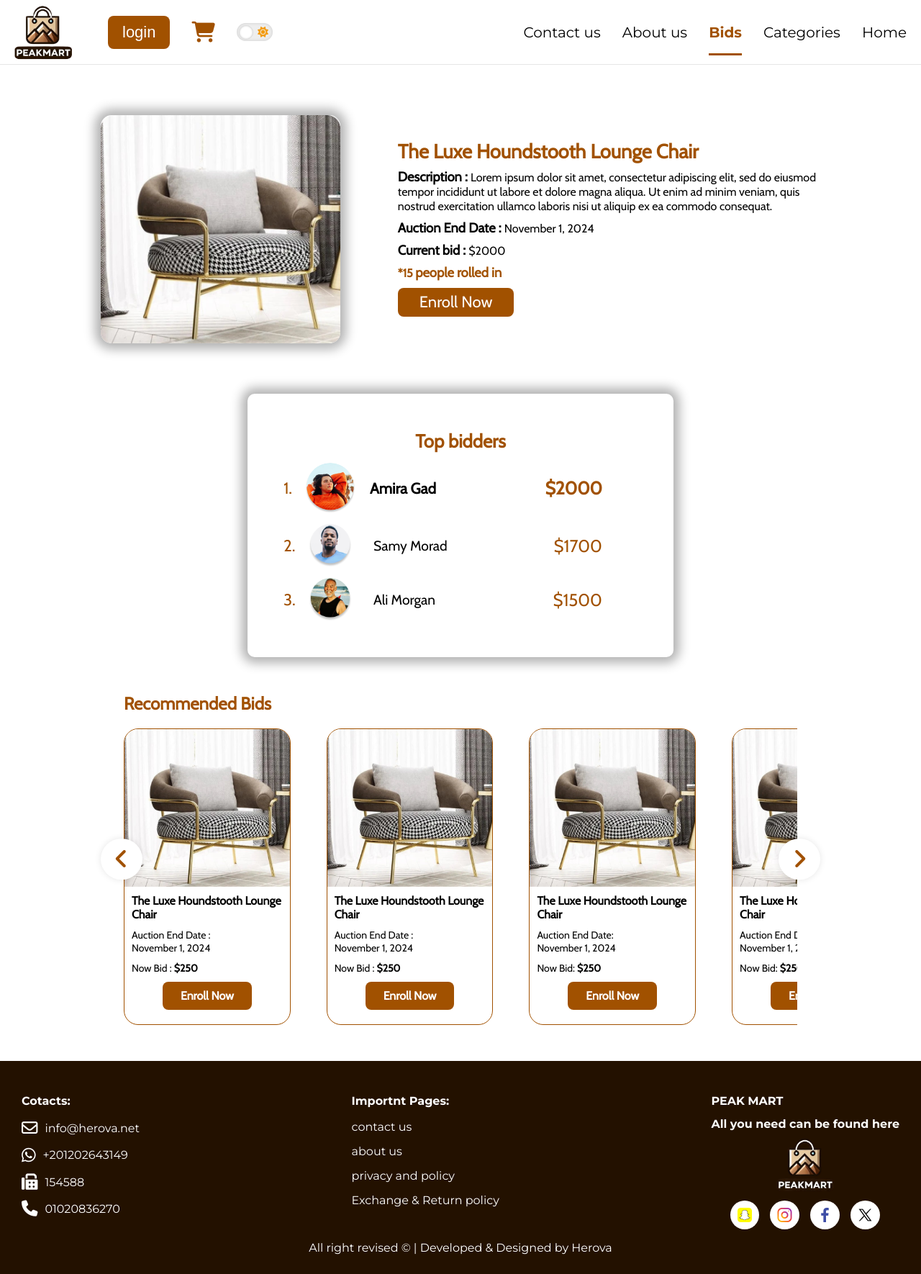
After one commit to Netrk-A/final-project, a PHP site: page /bids.php in a window 1280 px wide. The commit adds this page. Shown: the whole page at 72% size. Run offline with PHP 8.4, Linux system fonts and the light colour scheme; some libraries are stand-ins or nearby versions.

Commit message:
Bids page

```diff
--- /dev/null
+++ b/assets/css/bids.css
@@ -0,0 +1,202 @@
+.top_bidders {
+  width: clamp(500px, calc(400px + 15vw), 700px);
+  margin: 30px auto;
+  padding: 50px;
+  border-radius: 10px;
+  box-shadow: var(--shadow2);
+}
+
+.top_bidders h2 {
+  font-size: 1.6rem;
+  text-align: center;
+  color: var(--primary);
+}
+
+.top_bidder {
+  display: flex;
+  align-items: center;
+  margin-top: 15px;
+  width: 90%;
+}
+
+.top_bidder img {
+  width: 60px;
+  border-radius: 50%;
+  overflow: hidden;
+  margin-right: 30px;
+  margin-left: 5px;
+}
+
+.top_bidder p.rank {
+  display: block;
+  width: 30px;
+  font-size: 1.4rem;
+  color: var(--primary);
+}
+
+.top_bidder p.name {
+  font-size: 1.2rem;
+}
+
+.top_bidder p.bid_price {
+  font-size: 1.5rem;
+  font-weight: 500;
+  color: var(--primary);
+  margin-left: auto; /* Push price to the right */
+}
+
+/* Styles for rank 1 */
+.top_bidder[data-rank="1"] img {
+  width: 70px;
+  margin-right: 20px;
+  margin-left: 0; /* Reset left margin */
+}
+
+.top_bidder[data-rank="1"] p.name {
+  font-size: 1.3rem;
+  font-weight: bold;
+}
+
+.top_bidder[data-rank="1"] p.bid_price {
+  font-size: 1.55rem;
+  font-weight: bold;
+}
+
+/* poster */
+.poster {
+  display: flex;
+  margin: 70px auto;
+  align-items: center;
+  width: 85vw;
+  max-width: 1000px;
+  gap: 80px;
+}
+.poster h2 {
+  color: var(--primary);
+  font-size: 1.7rem;
+  line-height: 1.8rem;
+}
+
+.poster img {
+  width: clamp(250px, calc((100vw - 700px) / 7 + 250px), 350px);
+  border-radius: 15px;
+  box-shadow: var(--shadow2);
+}
+
+.poster .content {
+  display: flex;
+  flex-direction: column;
+  align-items: flex-start;
+  gap: 10px;
+  line-height: 1.25rem;
+}
+
+.poster .fixed {
+  font-size: 1.15rem;
+  font-weight: bold;
+}
+.poster .bidders_number {
+  font-weight: bold;
+  color: var(--primary);
+}
+
+/* Media Queries (Mobile-First Approach) */
+
+@media (max-width: 450px) {
+  .top_bidders h2 {
+    font-size: 1.4rem;
+  }
+
+  .top_bidder {
+    width: 100%; /* Ensure full width on small screens */
+  }
+
+  .top_bidder img {
+    width: 50px;
+    margin-right: 15px;
+  }
+
+  .top_bidder[data-rank="1"] img {
+    width: 60px;
+    margin-right: 10px;
+  }
+
+  .top_bidder p.rank {
+    width: 15px;
+    font-size: 1.5rem; /* Consistent rank size */
+  }
+
+  .top_bidder p.name {
+    font-size: 1.1rem;
+  }
+
+  .top_bidder[data-rank="1"] p.name {
+    font-size: 1.2rem;
+  }
+
+  .top_bidder p.bid_price {
+    font-size: 1rem;
+  }
+
+  .top_bidder[data-rank="1"] p.bid_price {
+    font-size: 1.1rem;
+  }
+  .poster h2 {
+    font-size: 1.5rem;
+    line-height: 1.6rem;
+  }
+}
+
+@media (min-width: 451px) and (max-width: 767px) {
+  .top_bidder {
+    width: 100%;
+  }
+
+  .top_bidder p.rank {
+    font-size: 1.5rem; /* Consistent rank size */
+  }
+
+  .top_bidder p.name {
+    font-size: 1.1rem;
+  }
+  .top_bidder[data-rank="1"] p.name {
+    font-size: 1.2rem;
+  }
+
+  .top_bidder p.bid_price {
+    font-size: 1.3rem;
+  }
+  .top_bidder[data-rank="1"] p.bid_price {
+    font-size: 1.4rem;
+  }
+}
+
+@media (max-width: 767px) {
+  .top_bidders {
+    width: 85vw;
+    padding: 20px;
+  }
+  .poster {
+    gap: 40px;
+    width: 85vw;
+    flex-direction: column;
+  }
+  .poster h2 {
+    text-align: center;
+    width: 100%;
+    margin-bottom: 10px;
+  }
+  .poster .bidders_number,
+  .poster a {
+    margin: auto;
+  }
+}
+
+@media (min-width: 768px) and (max-width: 1199px) {
+  .top_bidder {
+    width: 100%;
+  }
+  .poster {
+    gap: 60px;
+  }
+}
--- a/assets/css/components/swiper.css
+++ b/assets/css/components/swiper.css
@@ -4,6 +4,7 @@
 
 .swiper {
   width: calc(100% - 4rem);
+  height: fit-content;
 }
 
 .swiper-wrapper.news-bar {
--- a/assets/css/styles.css
+++ b/assets/css/styles.css
@@ -12,6 +12,7 @@
   --btn-hover: #814200;
   --border-gray: 1px solid rgba(128, 128, 128, 0.2);
   --shadow: 4px 6px 4px 0 rgba(0, 0, 0, 0.25);
+  --shadow2: 0px 0px 15px 8px #b1b1b1;
   --theme-transition: background-color 0.1s ease-in-out, color 0.1s ease-in-out;
   --font-montserrat: "Montserrat", sans-serif;
 }
@@ -43,6 +44,7 @@ a {
   --background: #222;
   --background2: #282828;
   --shadow: 4px 6px 4px 0 rgba(39, 39, 39, 0.25);
+  --shadow2: 0px 0px 20px 5px #444;
 }
 
 /* ===============================
@@ -51,7 +53,7 @@ a {
 .astron-container {
   position: relative;
   width: 90vw;
-  max-width: 1300px;
+  max-width: 1000px;
   margin: 50px auto;
 }
 
@@ -61,7 +63,7 @@ a {
 .primary-btn {
   background-color: var(--primary);
   color: var(--btn-text-color);
-  padding: 5px 30px;
+  padding: 10px 30px;
   border: none;
   border-radius: 8px;
   cursor: pointer;
--- a/assets/js/components/swiper.js
+++ b/assets/js/components/swiper.js
@@ -1,4 +1,10 @@
-const swiperClasses = [".trending", ".future", ".current", ".finished-bids"];
+const swiperClasses = [
+  ".trending",
+  ".future",
+  ".current",
+  ".finished-bids",
+  ".recommended",
+];
 
 const swiperInstances = [];
 
@@ -11,7 +17,7 @@ function initializeSwiper(selector) {
     speed: 700,
     autoplay: {
       delay: 2500,
-      disableOnInteraction: false,
+      disableOnInteraction: true,
     },
     navigation: {
       nextEl: `${selector} .button-next`,
--- /dev/null
+++ b/bids.php
@@ -0,0 +1,213 @@
+<head>
+    <meta charset="UTF-8">
+    <meta name="viewport" content="width=device-width, initial-scale=1.0">
+    <title>Bids</title>
+    <link href='https://fonts.googleapis.com/css?family=Cabin' rel='stylesheet'>
+
+    <!-- icon -->
+    <link rel="icon" href="assets/img/logo.png">
+
+    <!-- fonts -->
+    <link href="https://fonts.googleapis.com/css2?family=Montserrat:wght@400;700&display=swap" rel="stylesheet">
+    <!-- font awesome -->
+    <link rel="stylesheet" href="https://cdnjs.cloudflare.com/ajax/libs/font-awesome/6.5.1/css/all.min.css">
+
+    <!-- Swiper.js CSS CDN -->
+    <link rel="stylesheet" href="https://cdnjs.cloudflare.com/ajax/libs/Swiper/9.0.2/swiper-bundle.min.css">
+    <script defer src="https://cdnjs.cloudflare.com/ajax/libs/Swiper/9.0.2/swiper-bundle.min.js"></script>
+
+    <!-- css -->
+    <link rel="stylesheet" href="assets/css/components/swiper.css">
+    <link rel="stylesheet" href="assets/css/components/products.css">
+    <link rel="stylesheet" href="assets/css/bids.css">
+    <link rel="stylesheet" href="assets/css/master.css">
+
+    <!-- JS -->
+    <script defer src="assets/js/components/swiper.js"></script>
+    <!-- <script defer src="assets/js/components/scroll.js"></script> -->
+</head>
+
+<body>
+    <!-- header -->
+    <?php include "header.php"?>
+
+    <!-- poster -->
+    <div class="poster ">
+        <img src="assets/img/product.png" alt="product" loading="lazy">
+        <div class="content">
+            <h2 class="title">The Luxe Houndstooth Lounge Chair</h2>
+            <div class="description">
+                <span class="fixed">Description : </span>
+                <span class="text"> Lorem ipsum dolor sit amet, consectetur adipiscing elit, sed do eiusmod tempor
+                    incididunt
+                    ut labore et dolore magna aliqua. Ut enim ad minim veniam, quis nostrud exercitation ullamco laboris
+                    nisi ut aliquip ex ea commodo consequat.</span>
+            </div>
+            <div class="end_date">
+                <span class="fixed">Auction End Date : </span>
+                <span class="text">November 1, 2024</span>
+            </div>
+            <div class="current_price">
+                <span class="fixed">Current bid : </span>
+                <span class="text">$2000</span>
+            </div>
+            <div class="bidders_number">
+                *<span class="text">15</span>
+                <span class="fixed">people rolled in</span>
+            </div>
+            <a href="#" class="primary-btn enroll">Enroll Now</a>
+        </div>
+
+    </div>
+
+    <!-- top bidders -->
+    <div class="top_bidders">
+        <h2>Top bidders</h2>
+        <div class="bidders">
+            <div class="top_bidder" data-rank='1'>
+                <p class="rank">1.</p>
+                <img src="assets/img/people/person1.png" alt="" class="pfp" loading="lazy">
+                <p class="name">Amira Gad</p>
+                <p class="bid_price">$2000</p>
+            </div>
+            <div class="top_bidder" data-rank='2'>
+                <p class="rank">2.</p>
+                <img src="assets/img/people/person2.png" alt="" class="pfp" loading="lazy">
+                <p class="name">Samy Morad</p>
+                <p class="bid_price">$1700</p>
+            </div>
+            <div class="top_bidder" data-rank='3'>
+                <p class="rank">3.</p>
+                <img src="assets/img/people/person3.png" alt="" class="pfp" loading="lazy">
+                <p class="name">Ali Morgan</p>
+                <p class="bid_price">$1500</p>
+            </div>
+        </div>
+    </div>
+
+    <!-- recommended bids -->
+    <div class="astron-container recommended">
+        <div class="swiper products-container">
+            <h2 class="swiper-title">Recommended Bids</h2>
+            <div class="swiper-wrapper recommended-bids ">
+                <div class="swiper-slide product">
+                    <img src="assets/img/product.png" alt="product" loading="lazy">
+                    <div class="details">
+                        <p class="title">The Luxe Houndstooth Lounge Chair </p>
+                        <p class="end-date">Auction End Date :
+                            <span class="end-date">November 1, 2024</span>
+                        </p>
+                        <p class="last-price">Now Bid :
+                            <span class="last-price"> $250</span>
+                        </p>
+                    </div>
+                    <a href="#" class="primary-btn enroll">Enroll Now</a>
+                </div>
+                <div class="swiper-slide product">
+                    <img src="assets/img/product.png" alt="product" loading="lazy">
+                    <div class="details">
+                        <p class="title">The Luxe Houndstooth Lounge Chair </p>
+                        <p class="end-date">Auction End Date :
+                            <span class="end-date">November 1, 2024</span>
+                        </p>
+                        <p class="last-price">Now Bid :
+                            <span class="last-price"> $250</span>
+                        </p>
+                    </div>
+                    <a href="#" class="primary-btn enroll">Enroll Now</a>
+                </div>
+                <div class="swiper-slide product">
+                    <img src="assets/img/product.png" alt="product" loading="lazy">
+                    <div class="details">
+                        <p class="title">The Luxe Houndstooth Lounge Chair </p>
+                        <p class="end-date">Auction End Date:
+                            <span class="end-date">November 1, 2024</span>
+                        </p>
+                        <p class="last-price">Now Bid:
+                            <span class="last-price"> $250</span>
+                        </p>
+                    </div>
+                    <a href="#" class="primary-btn enroll">Enroll Now</a>
+                </div>
+                <div class="swiper-slide product">
+                    <img src="assets/img/product.png" alt="product" loading="lazy">
+                    <div class="details">
+                        <p class="title">The Luxe Houndstooth Lounge Chair </p>
+                        <p class="end-date">Auction End Date:
+                            <span class="end-date">November 1, 2024</span>
+                        </p>
+                        <p class="last-price">Now Bid:
+                            <span class="last-price"> $250</span>
+                        </p>
+                    </div>
+                    <a href="#" class="primary-btn enroll">Enroll Now</a>
+                </div>
+                <div class="swiper-slide product">
+                    <img src="assets/img/product.png" alt="product" loading="lazy">
+                    <div class="details">
+                        <p class="title">The Luxe Houndstooth Lounge Chair </p>
+                        <p class="end-date">Auction End Date:
+                            <span class="end-date">November 1, 2024</span>
+                        </p>
+                        <p class="last-price">Now Bid:
+                            <span class="last-price"> $250</span>
+                        </p>
+                    </div>
+                    <a href="#" class="primary-btn enroll">Enroll Now</a>
+                </div>
+                <div class="swiper-slide product">
+                    <img src="assets/img/product.png" alt="product" loading="lazy">
+                    <div class="details">
+                        <p class="title">The Luxe Houndstooth Lounge Chair </p>
+                        <p class="end-date">Auction End Date:
+                            <span class="end-date">November 1, 2024</span>
+                        </p>
+                        <p class="last-price">Now Bid:
+                            <span class="last-price"> $250</span>
+                        </p>
+                    </div>
+                    <a href="#" class="primary-btn enroll">Enroll Now</a>
+                </div>
+                <div class="swiper-slide product">
+                    <img src="assets/img/product.png" alt="product" loading="lazy">
+                    <div class="details">
+                        <p class="title">The Luxe Houndstooth Lounge Chair </p>
+                        <p class="end-date">Auction End Date:
+                            <span class="end-date">November 1, 2024</span>
+                        </p>
+                        <p class="last-price">Now Bid:
+                            <span class="last-price"> $250</span>
+                        </p>
+                    </div>
+                    <a href="#" class="primary-btn enroll">Enroll Now</a>
+                </div>
+                <div class="swiper-slide product">
+                    <img src="assets/img/product.png" alt="product" loading="lazy">
+                    <div class="details">
+                        <p class="title">The Luxe Houndstooth Lounge Chair </p>
+                        <p class="end-date">Auction End Date:
+                            <span class="end-date">November 1, 2024</span>
+                        </p>
+                        <p class="last-price">Now Bid:
+                            <span class="last-price"> $250</span>
+                        </p>
+                    </div>
+                    <a href="#" class="primary-btn enroll">Enroll Now</a>
+                </div>
+            </div>
+            <!-- Navigation Buttons -->
+        </div>
+        <div class="swiper-navigation">
+            <div class="button-prev">
+                <i class="fa fa-angle-left" aria-hidden="true"></i>
+            </div>
+            <div class="button-next">
+                <i class="fa fa-angle-right" aria-hidden="true"></i>
+            </div>
+
+        </div>
+    </div>
+
+    <!-- footer -->
+    <?php  include "footer.php"?>
+</body>
--- a/header.php
+++ b/header.php
@@ -32,7 +32,7 @@
         <nav class="navbar">
             <a class="nav-item" href="index.php">Home</a>
             <a class="nav-item" href="footer.php">Categories</a>
-            <a class="nav-item" href="sliders.php" class="active">Bids</a>
+            <a class="nav-item" href="bids.php" class="active">Bids</a>
             <a class="nav-item" href="test.php">About us</a>
             <a class="nav-item" href="#">Contact us</a>
         </nav>
```
Also changed, not shown: README copy.md (deleted, +0 -1 lines), assets/img/people/person1.png (added), assets/img/people/person2.png (added), assets/img/people/person3.png (added).
